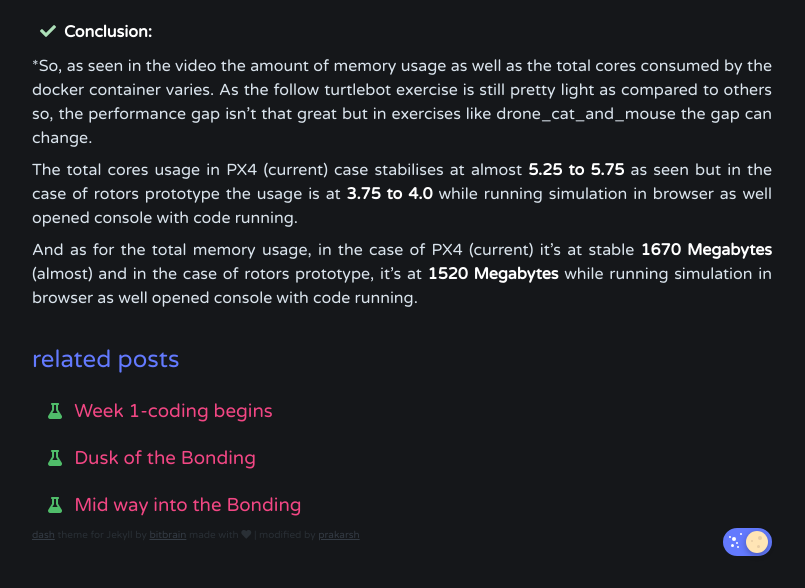
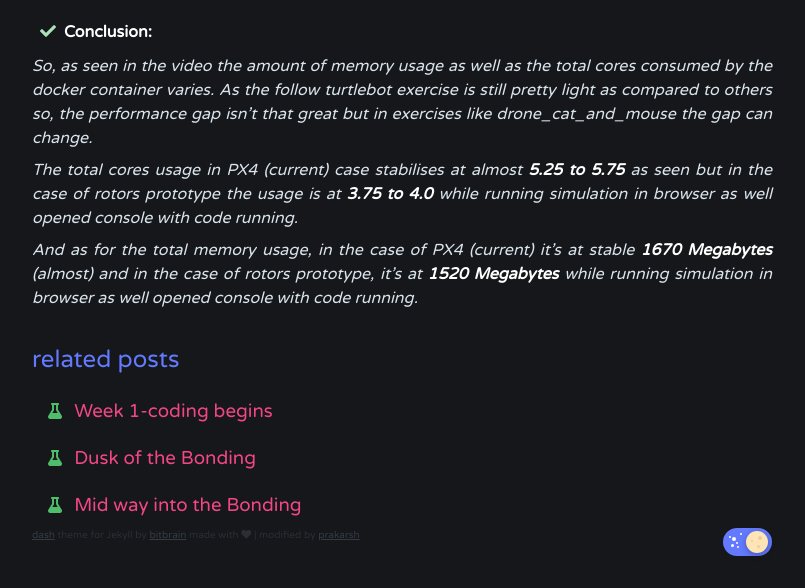
Before and after one commit to TheRoboticsClub/gsoc2022-Prakarsh_Kaushik, a Jekyll site: the page built from docs/_posts/week_2/2022-07-01-week-2.md, in a window 1280 px wide and 900 px high, scrolled down 4639 px, cut to the strip 312-900 px from the top of the window. Shown: the whole strip, without its empty margins (238-1043 px from the left). Built offline with Jekyll 4.4.1, drawn with Linux system fonts in a browser that asks for light colours; nearby versions of some CDN libraries.

```diff
--- a/docs/_posts/week_2/2022-07-01-week-2.md
+++ b/docs/_posts/week_2/2022-07-01-week-2.md
@@ -67,8 +67,8 @@ source /catkin_ws/devel/setup.bash
 
 - **Conclusion:**
 
-*So, as seen in the video the amount of memory usage as well as the total cores consumed by the docker container varies. As the follow turtlebot exercise is still pretty light as compared to others so, the performance gap isn't that great but in exercises like drone_cat_and_mouse the gap can change.
+*So, as seen in the video the amount of memory usage as well as the total cores consumed by the docker container varies. As the follow turtlebot exercise is still pretty light as compared to others so, the performance gap isn't that great but in exercises like drone_cat_and_mouse the gap can change.*
 
-The total cores usage in PX4 (current) case stabilises at almost **5.25 to 5.75** as seen but in the case of rotors prototype the usage is at **3.75 to 4.0** while running simulation in browser as well opened console with code running.
+*The total cores usage in PX4 (current) case stabilises at almost **5.25 to 5.75** as seen but in the case of rotors prototype the usage is at **3.75 to 4.0** while running simulation in browser as well opened console with code running.*
 
-And as for the total memory usage, in the case of PX4 (current) it's at stable **1670 Megabytes** (almost) and in the case of rotors prototype, it's at **1520 Megabytes** while running simulation in browser as well opened console with code running.
+*And as for the total memory usage, in the case of PX4 (current) it's at stable **1670 Megabytes** (almost) and in the case of rotors prototype, it's at **1520 Megabytes** while running simulation in browser as well opened console with code running.*
```
